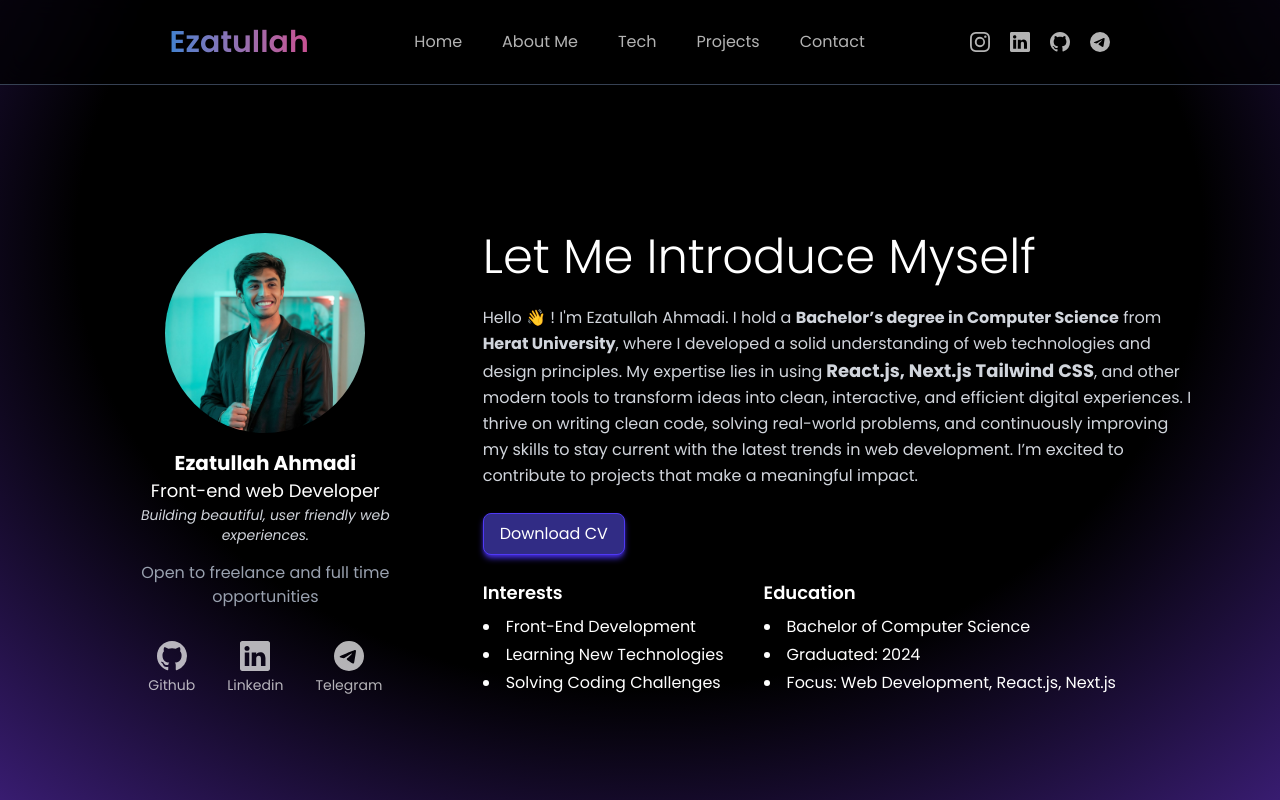
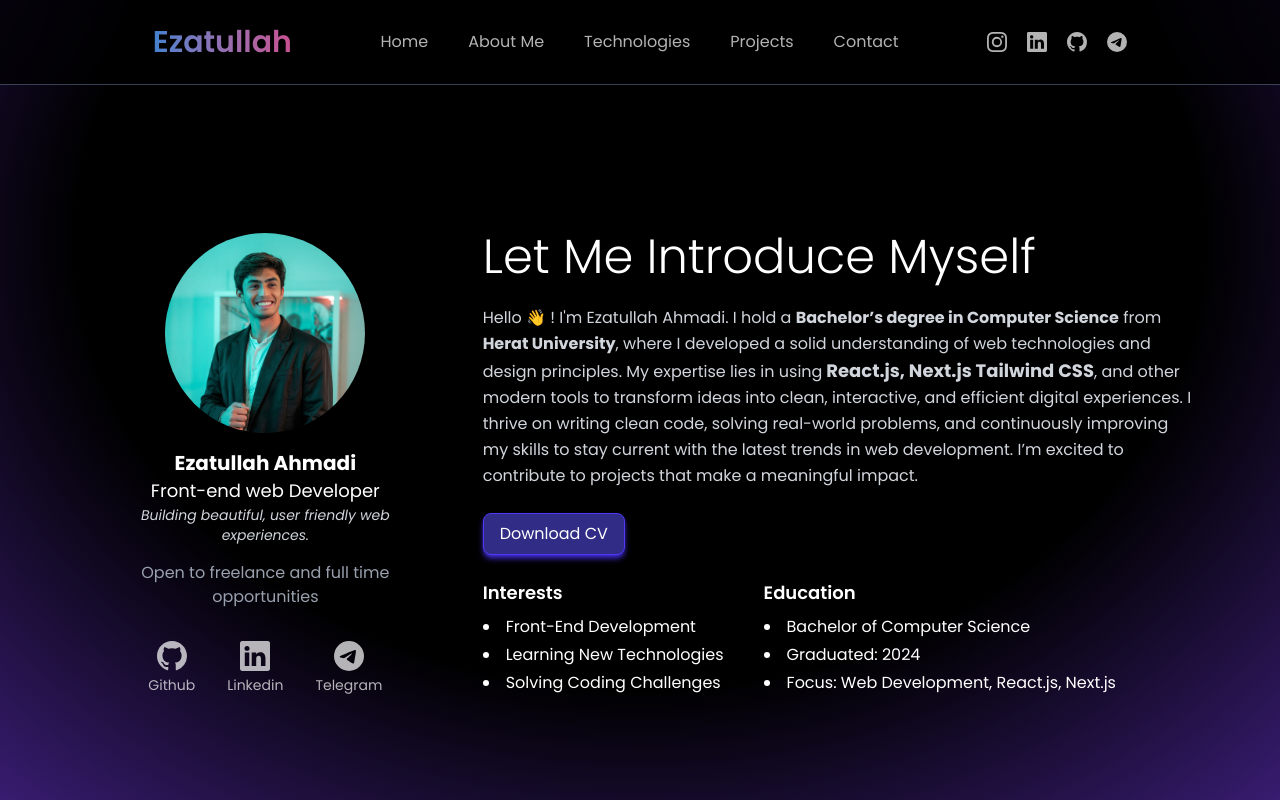
Before and after one commit to Ahmadi104/final-portfolio-reactjs-tailwindcss, a React (Vite) app: page /about in a window 1280 px wide. Built offline with nearby package versions, Linux system fonts and the light colour scheme.

Commit message:
change on navbar

```diff
--- a/src/components/Navbar.jsx
+++ b/src/components/Navbar.jsx
@@ -44,7 +44,7 @@ function Navbar() {
             to="/tech"
             className="cursor-pointer opacity-70 transition-all duration-300 hover:opacity-100"
           >
-            Tech
+            Technologies
           </Link>
         </li>
         <li>
@@ -119,7 +119,7 @@ function Navbar() {
                 to="/tech"
                 className="cursor-pointer opacity-70 transition-all duration-300 hover:opacity-100"
               >
-                Tech
+                Technologies
               </Link>
             </li>
             <li>
```
